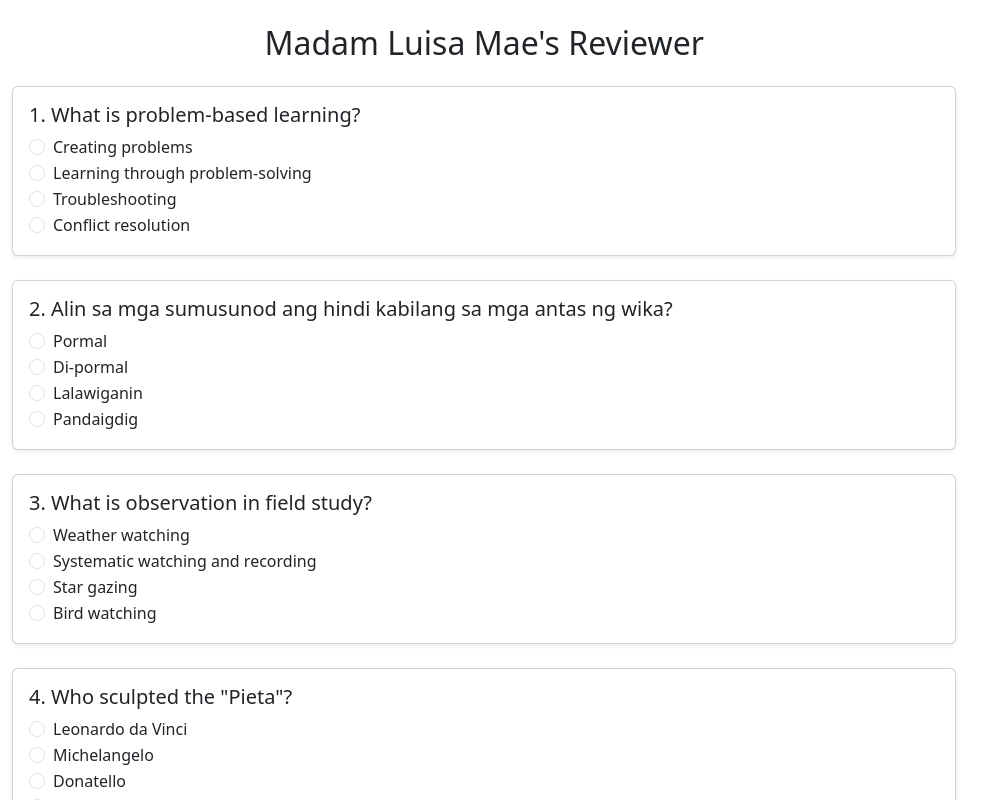
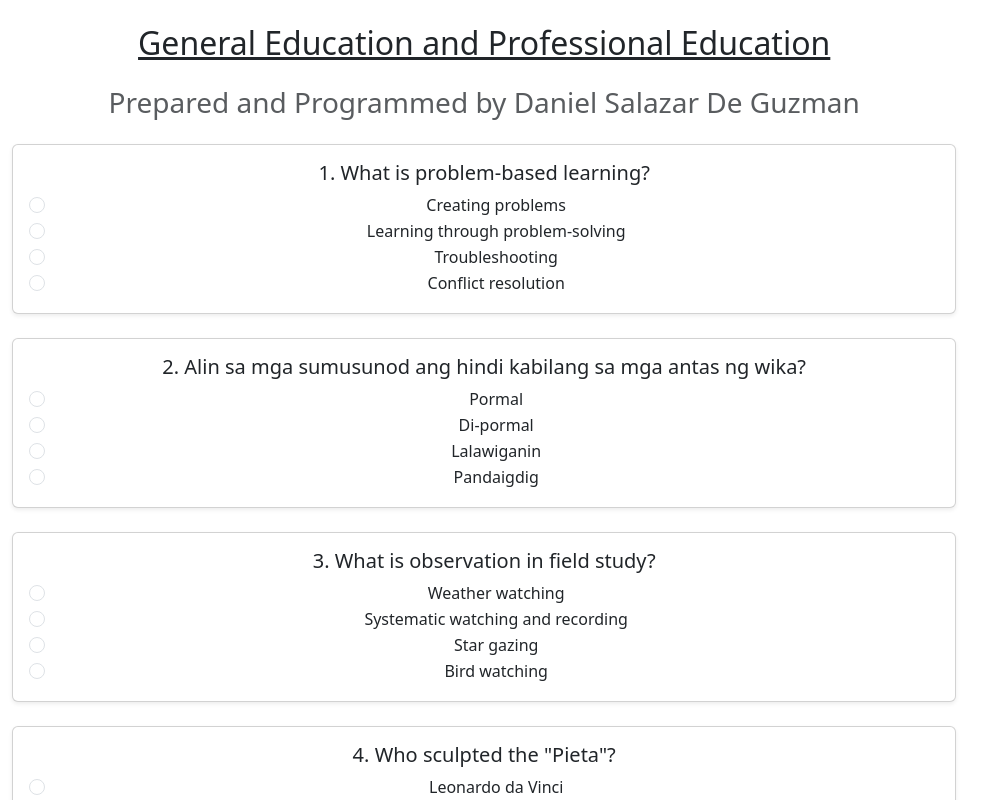
Before and after one commit to nytofdawn/luisa-sLET, a React (Vite) app: page / in a window 1280 px wide. Shown: the top 800 px of the page, without its empty margins (0-1007 px from the left). Built offline with nearby package versions, Linux system fonts and the light colour scheme.

Commit message:
added Credentials

```diff
--- a/src/App.jsx
+++ b/src/App.jsx
@@ -35,10 +35,11 @@ export default function App() {
 
   return (
     <div className="container py-4">
-      <h2 className="mb-4 text-center">Madam Luisa Mae's Reviewer</h2>
+      <h2 className="mb-4 text-center text-decoration-underline ">General Education and Professional Education</h2>
+      <h3 className="mb-4 text-center text-body-secondary">Prepared and Programmed by Daniel Salazar De Guzman</h3>
 
       {questions.map((q, i) => (
-        <div className="mb-4" key={i}>
+        <div className="mb-4 text-center" key={i}>
           <Tanong
             index={i}
             data={q}
@@ -52,9 +53,12 @@ export default function App() {
 
       {!submitted ? (
         <div className="text-center">
-          <button className="btn btn-primary" onClick={handleSubmit}>
+          <button className="btn btn-warning" onClick={handleSubmit}>
             Submit Answers
           </button>
+        <p>The Questions Are Randomly Created by <a href="https://claude.ai/" class="link-info">Claude Ai</a> </p>
+        <p className="text-decoration-underline">Accepting Commission for other Projects, with Friendly Price <a href="https://www.facebook.com/daniel.deguzman.547389/"> - Daniel</a> </p>
+
         </div>
       ) : (
         <div className="alert alert-success text-center mt-4">
```
